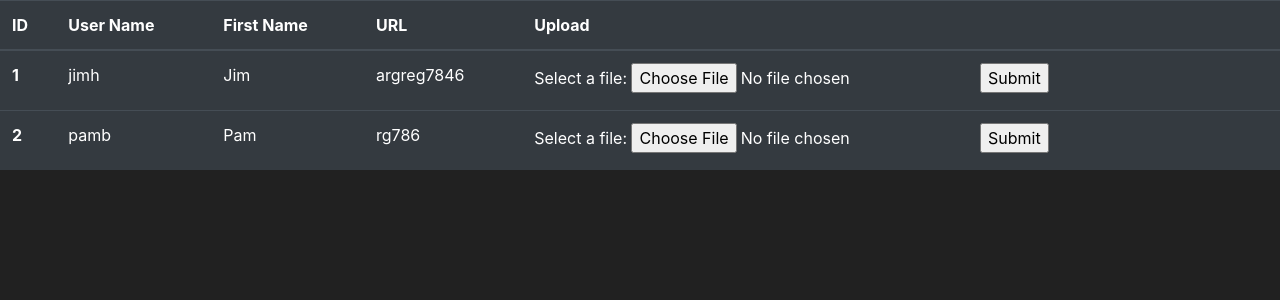
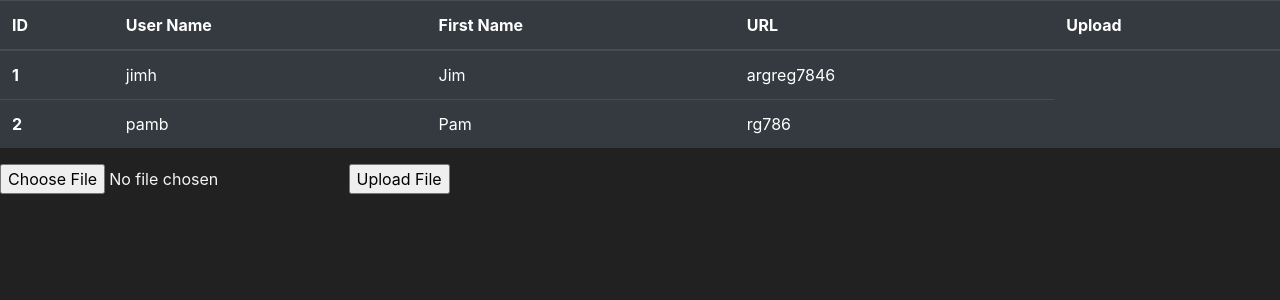
Before and after one commit to huangr18/AiVision, a Flask app: page /upload in a window 1280 px wide. Shown: the part 56-356 px from the top of the page. Run offline with Flask 3, Linux system fonts and the light colour scheme.

Commit message:
add a grab and save file function in flask

```diff
--- a/flask/upload/__init__.py
+++ b/flask/upload/__init__.py
@@ -1,9 +1,11 @@
 from flask import Flask, render_template
 from flask_sqlalchemy import SQLAlchemy
+
 
 app = Flask(__name__)
 app.config['SQLALCHEMY_DATABASE_URI'] = 'sqlite:///info.db'
 db = SQLAlchemy(app)
 
 
+
 from upload import routes
--- a/flask/upload/models.py
+++ b/flask/upload/models.py
@@ -1,4 +1,8 @@
 from upload import db
+from flask_wtf import FlaskForm
+from wtforms import FileField, SubmitField
+from wtforms.validators import InputRequired
+
 
 
 class User(db.Model):
@@ -10,3 +14,7 @@
 
     def __repr__(self):
         return f'User {self.username}'
+
+class UploadFileForm(FlaskForm):
+    file = FileField('File', validators=[InputRequired()])
+    submit = SubmitField('Upload File')
--- a/flask/upload/routes.py
+++ b/flask/upload/routes.py
@@ -1,6 +1,12 @@
 from upload import app
 from flask import render_template
 from upload.models import User
+from upload.models import UploadFileForm
+from werkzeug.utils import secure_filename
+import os
+
+app.config['SECRET_KEY'] = 'abc123'
+app.config['UPLOAD_FOLDER'] = 'static\\files'
 
 @app.route('/')
 @app.route('/home')
@@ -10,4 +16,9 @@
 @app.route('/upload', methods=['GET', 'POST'])
 def upload_page():
     users = User.query.all()
-    return render_template('upload.html', users=users)
+    form = UploadFileForm()
+    if form.validate_on_submit():
+        file = form.file.data #grab file
+        file.save(os.path.join(os.path.abspath(os.path.dirname(__file__)), app.config['UPLOAD_FOLDER'], secure_filename(file.filename)))  #save file
+        return 'file has been uploaded'
+    return render_template('upload.html', users=users, form=form)
--- a/flask/upload/templates/upload.html
+++ b/flask/upload/templates/upload.html
@@ -21,15 +21,15 @@
             <td>{{ user.username }}</td>
             <td>{{ user.firstname }}</td>
             <td>{{ user.video_URL }}</td>
-            <td>
-                <label for="myfile">Select a file:</label>
-                <input type="file" id="myfile" name="myfile">
-                <input type="submit" value="Submit">
-            </td>
           </tr>
           {% endfor %}
         </tbody>
 
       </table>
 
+      <form method='POST' enctype="multipart/form-data">
+        {{ form.hidden_tag() }}
+        {{ form.file() }}
+        {{ form.submit() }}
+      </form>
 {% endblock %}
```
